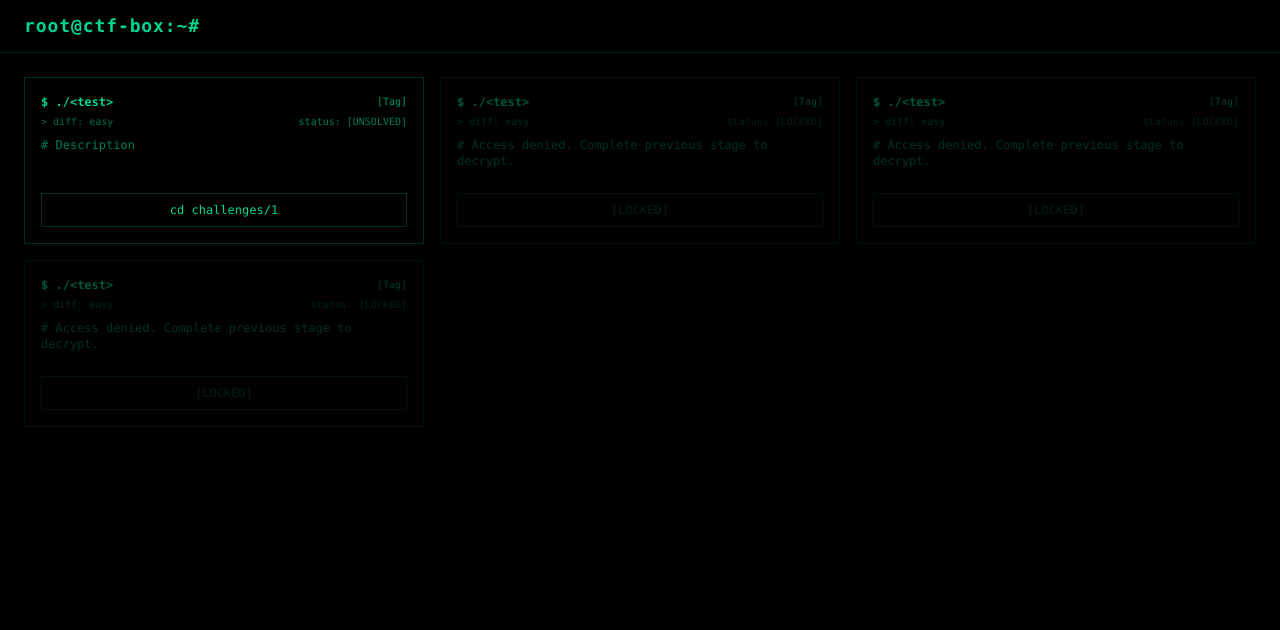
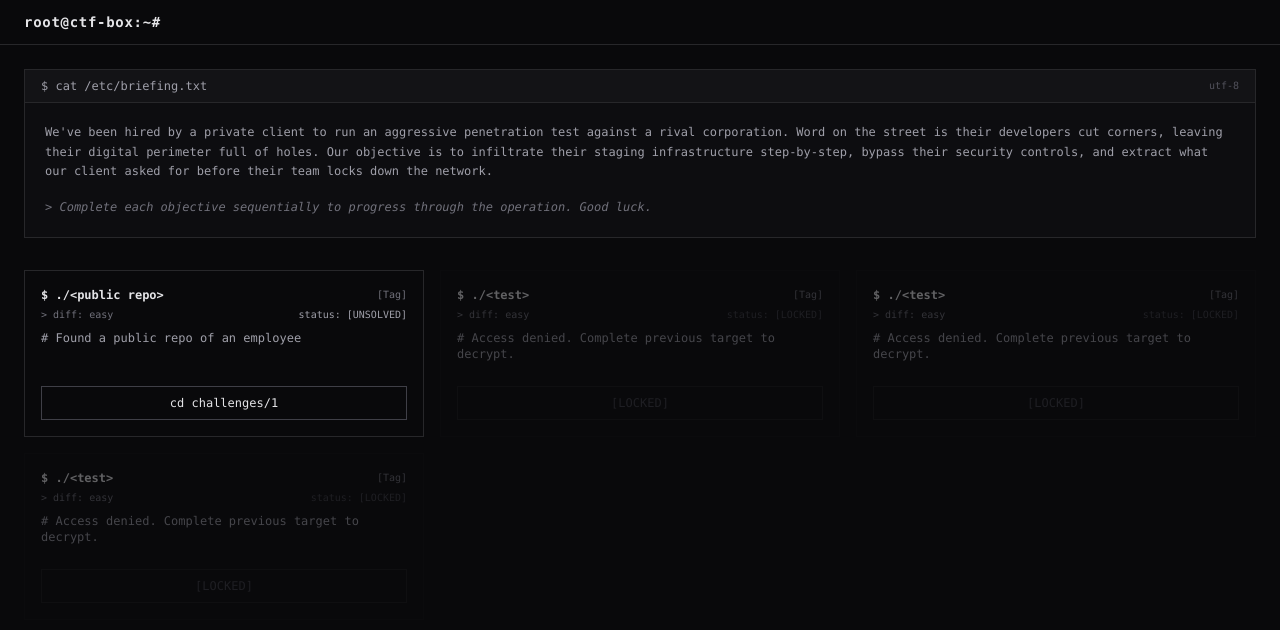
Before and after one commit to heshanthenura/ctf-box, a Next.js app in the folder platform/: page / in a window 1280 px wide. Shown: the top 630 px of the page. Built offline with nearby package versions, Linux system fonts and the light colour scheme.

Commit message:
chore: add challenge page and intro

```diff
--- a/platform/app/libs/challenges.ts
+++ b/platform/app/libs/challenges.ts
@@ -11,8 +11,8 @@ interface ChallengeType {
 const challenges: ChallengeType[] = [
   {
     id: 1,
-    title: "Test",
-    preview_description: "Description",
+    title: "Public Repo",
+    preview_description: "Found a public repo of an employee",
     difficulty: "EASY",
     completed: false,
     tag: "Tag",
--- a/platform/app/page.tsx
+++ b/platform/app/page.tsx
@@ -8,15 +8,37 @@ export default function Home() {
   const { challenges } = useChallenges();
 
   return (
-    <div className="bg-black text-emerald-500 min-h-screen w-dvw flex flex-col items-center font-mono">
-      <nav className="border-b border-emerald-900/50 bg-black w-full flex flex-col items-center py-3">
+    <div className="bg-zinc-950 text-zinc-100 min-h-screen w-dvw flex flex-col items-center font-mono selection:bg-zinc-100 selection:text-zinc-950">
+      <nav className="border-b border-zinc-800 bg-zinc-950 w-full flex flex-col items-center py-3">
         <div className="max-w-7xl w-full flex items-center px-6">
-          <h1 className="text-lg font-semibold tracking-wider text-emerald-400">
+          <h1 className="text-sm font-semibold tracking-wider text-zinc-200">
             root@ctf-box:~#
           </h1>
         </div>
       </nav>
       <div className="max-w-7xl w-full flex flex-col items-center flex-1 p-6">
+        <div className="w-full border border-zinc-800 bg-zinc-900/30 mb-8 text-xs">
+          <div className="border-b border-zinc-800 bg-zinc-900/60 px-4 py-2 flex items-center justify-between text-zinc-400">
+            <span>$ cat /etc/briefing.txt</span>
+            <span className="text-[10px] text-zinc-600">utf-8</span>
+          </div>
+          <div className="p-5 space-y-3 leading-relaxed text-zinc-300">
+            <p className="text-zinc-400">
+              We&apos;ve been hired by a private client to run an aggressive
+              penetration test against a rival corporation. Word on the street
+              is their developers cut corners, leaving their digital perimeter
+              full of holes. Our objective is to infiltrate their staging
+              infrastructure step-by-step, bypass their security controls, and
+              extract what our client asked for before their team locks down the
+              network.
+            </p>
+            <p className="text-zinc-500 italic pt-1">
+              &gt; Complete each objective sequentially to progress through the
+              operation. Good luck.
+            </p>
+          </div>
+        </div>
+
         <div className="w-full grid grid-cols-1 md:grid-cols-3 gap-4">
           {challenges.map((challenge: ChallengeType, index: number) => {
             const isUnlocked = index === 0 || challenges[index - 1].completed;
@@ -24,32 +46,32 @@ export default function Home() {
             return (
               <div
                 key={challenge.id}
-                className={`border bg-black p-4 flex flex-col justify-between gap-4 overflow-hidden relative group transition-colors ${
+                className={`border bg-zinc-950 p-4 flex flex-col justify-between gap-4 overflow-hidden relative group transition-colors ${
                   !isUnlocked
-                    ? "border-emerald-950 opacity-40"
+                    ? "border-zinc-900/40 opacity-40"
                     : challenge.completed
-                      ? "border-emerald-500/80 shadow-[0_0_10px_rgba(16,185,129,0.1)]"
-                      : "border-emerald-900/60 hover:border-emerald-500/50"
+                      ? "border-zinc-300 shadow-[0_0_15px_rgba(255,255,255,0.05)]"
+                      : "border-zinc-800 hover:border-zinc-600"
                 }`}
               >
                 <div className="min-w-0">
                   <div className="flex items-start justify-between gap-2 mb-1">
-                    <h1 className="text-xs font-bold text-emerald-400 truncate">
+                    <h1 className="text-xs font-bold text-zinc-200 truncate">
                       $ ./&lt;{challenge.title.toLowerCase()}&gt;
                     </h1>
-                    <span className="text-[10px] text-emerald-600 shrink-0">
+                    <span className="text-[10px] text-zinc-500 shrink-0">
                       [{challenge.tag}]
                     </span>
                   </div>
-                  <div className="flex items-center justify-between text-[10px] text-emerald-600/70 mb-2">
+                  <div className="flex items-center justify-between text-[10px] text-zinc-500 mb-2">
                     <span>&gt; diff: {challenge.difficulty.toLowerCase()}</span>
                     <span
                       className={
                         !isUnlocked
-                          ? "text-emerald-900"
+                          ? "text-zinc-700"
                           : challenge.completed
-                            ? "text-emerald-400 font-bold"
-                            : "text-emerald-700"
+                            ? "text-zinc-100 font-bold"
+                            : "text-zinc-400"
                       }
                     >
                       status:{" "}
@@ -60,23 +82,23 @@ export default function Home() {
                           : "[UNSOLVED]"}
                     </span>
                   </div>
-                  <p className="text-xs text-emerald-600/80 mb-2 wrap-break-words">
+                  <p className="text-xs text-zinc-400 mb-2 break-words">
                     #{" "}
                     {isUnlocked
                       ? challenge.preview_description
-                      : "Access denied. Complete previous stage to decrypt."}
+                      : "Access denied. Complete previous target to decrypt."}
                   </p>
                 </div>
 
                 {isUnlocked ? (
                   <Link
                     href={"challenges/" + challenge.id}
-                    className="text-xs border border-emerald-900/60 text-emerald-400 hover:bg-emerald-950/40 hover:border-emerald-500/60 py-2 px-3 text-center transition-colors shrink-0"
+                    className="text-xs border border-zinc-700 text-zinc-200 hover:bg-zinc-900 hover:border-zinc-500 py-2 px-3 text-center transition-colors shrink-0"
                   >
                     cd challenges/{challenge.id}
                   </Link>
                 ) : (
-                  <div className="text-xs border border-emerald-950 text-emerald-900 py-2 px-3 text-center cursor-not-allowed shrink-0">
+                  <div className="text-xs border border-zinc-900 text-zinc-700 py-2 px-3 text-center cursor-not-allowed shrink-0">
                     [LOCKED]
                   </div>
                 )}
--- a/platform/public/challenges/1.md
+++ b/platform/public/challenges/1.md
@@ -1,8 +1,3 @@
-sdfsfdsf
+Alright, listen up. We need you to start by digging into the target's digital footprint. Word is an employee was careless and left a public code repository sitting out in the open. Go see if you can track it down, pull down the files, and check if they left anything sensitive behind that we can use.
 
-# dssd
-
-- sad
-- asd
-
-[repo](asdasd)
+here is the [repo](example.com)
```
Also changed, not shown: platform/app/(pages)/challenges/[id]/page.tsx (+51 -38 lines).
